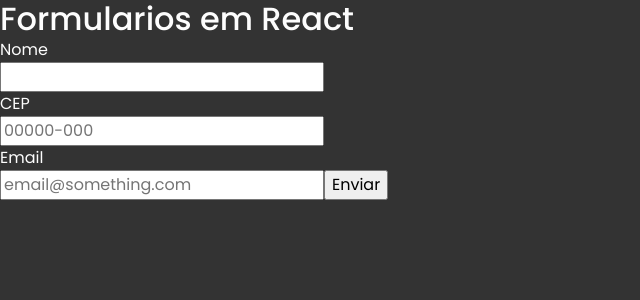
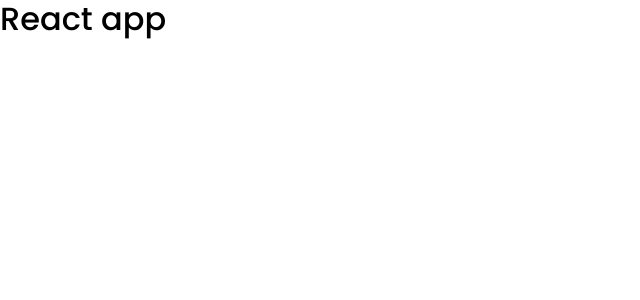
Before and after one commit to pedrodruviaro/origamid-react, a React (Create React App) app: page / in a window 1280 px wide. Shown: the top 300 px of the page, without its empty margins (0-640 px from the left). Built offline with nearby package versions, Linux system fonts and the light colour scheme.

Commit message:
iniciando projeto final

```diff
--- a/package.json
+++ b/package.json
@@ -6,8 +6,11 @@
     "@testing-library/jest-dom": "^5.11.4",
     "@testing-library/react": "^11.1.0",
     "@testing-library/user-event": "^12.1.10",
+    "history": "^5.1.0",
+    "prop-types": "^15.7.2",
     "react": "^17.0.2",
     "react-dom": "^17.0.2",
+    "react-router-dom": "^6.0.0-beta.8",
     "react-scripts": "4.0.3",
     "web-vitals": "^1.0.1"
   },
--- a/public/index.html
+++ b/public/index.html
@@ -3,6 +3,7 @@
     <head>
         <meta charset="utf-8" />
         <meta name="viewport" content="width=device-width, initial-scale=1" />
+        <meta name="description" />
         <title>React - Origamid</title>
     </head>
     <body>
--- a/src/App.js
+++ b/src/App.js
@@ -1,9 +1,7 @@
-import { Formularios } from "./Formularios";
-
 export const App = () => {
     return (
         <>
-            <Formularios />
+            <h1>React app</h1>
         </>
     );
 };
--- a/src/Formularios.jsx
+++ /dev/null
@@ -1,42 +0,0 @@
-import { Input } from "./components/Input";
-import { useForm } from "./hooks/useForm";
-
-export const Formularios = () => {
-    const cep = useForm("cep");
-    const email = useForm("email");
-    const nome = useForm(false);
-
-    const handleSubmit = (e) => {
-        e.preventDefault();
-        if (cep.validate() && email.validate()) {
-            console.log("enviar");
-        } else {
-            console.log("nao enviar");
-        }
-    };
-
-    return (
-        <div>
-            <h1>Formularios em React</h1>
-            <form onSubmit={handleSubmit}>
-                <Input type="text" label="Nome" id="nome" {...nome} />
-                <Input
-                    type="text"
-                    label="CEP"
-                    id="cep"
-                    placeholder="00000-000"
-                    {...cep}
-                />
-
-                <Input
-                    type="email"
-                    label="Email"
-                    id="email"
-                    placeholder="email@something.com"
-                    {...email}
-                />
-                <button type="submit">Enviar</button>
-            </form>
-        </div>
-    );
-};
--- a/src/components/Input.jsx
+++ /dev/null
@@ -1,25 +0,0 @@
-export const Input = ({
-    label,
-    id,
-    value,
-    onChange,
-    onBlur,
-    type,
-    placeholder,
-    error,
-}) => {
-    return (
-        <>
-            <label htmlFor={id}>{label}</label>
-            <input
-                type={type}
-                id={id}
-                value={value}
-                placeholder={placeholder}
-                onChange={onChange}
-                onBlur={onBlur}
-            />
-            {error && <p>{error}</p>}
-        </>
-    );
-};
--- a/src/hooks/useForm.js
+++ /dev/null
@@ -1,53 +0,0 @@
-import { useState } from "react";
-
-const types = {
-    cep: {
-        regex: /^\d{5}-?\d{3}$/,
-        message: "CEP inválido",
-    },
-    email: {
-        regex: /^(([^<>()[\]\\.,;:\s@"]+(\.[^<>()[\]\\.,;:\s@"]+)*)|(".+"))@((\[[0-9]{1,3}\.[0-9]{1,3}\.[0-9]{1,3}\.[0-9]{1,3}\])|(([a-zA-Z\-0-9]+\.)+[a-zA-Z]{2,}))$/,
-        message: "Email inválido",
-    },
-};
-
-/*
-    usage => useForm('cep')
-*/
-
-export const useForm = (type) => {
-    const [value, setValue] = useState("");
-    const [error, setError] = useState(null);
-
-    function validate(value) {
-        if (type === false) {
-            return true;
-        }
-        if (value.length === 0) {
-            setError("Preencha um valor");
-            return false;
-        } else if (types[type] && !types[type].regex.test(value)) {
-            setError(types[type].message);
-            return false;
-        } else {
-            setError(null);
-            return true;
-        }
-    }
-
-    function onChange({ target }) {
-        if (error) {
-            validate(target.value);
-        }
-        setValue(target.value);
-    }
-
-    return {
-        value,
-        setValue,
-        error,
-        onChange,
-        onBlur: () => validate(value),
-        validate: () => validate(value),
-    };
-};
--- a/src/index.js
+++ b/src/index.js
@@ -3,6 +3,7 @@
 import { App } from "./App";
 
 import "./styles/reset.css";
+import "./styles/global.css";
 
 render(
     <StrictMode>
--- /dev/null
+++ b/src/styles/global.css
@@ -0,0 +1,19 @@
+.animate-left {
+    animation: animate-left 200ms forwards;
+}
+
+@keyframes animate-left {
+    from {
+        transform: translateX(-20px);
+        opacity: 0;
+    }
+    to {
+        transform: initial;
+        opacity: 1;
+    }
+}
+
+/* -------------------------- */
+img {
+    max-width: 150px;
+}
--- a/src/styles/reset.css
+++ b/src/styles/reset.css
@@ -115,10 +115,3 @@
     font-size: 1rem;
     padding: 0.5rem;
 } */
-label {
-    display: flex;
-}
-body {
-    background-color: #333;
-    color: #fdfdfd;
-}
```
Also changed, not shown: src/components/Checkbox.jsx (deleted, +0 -28 lines), src/components/Radio.jsx (deleted, +0 -19 lines), src/components/Select.jsx (deleted, +0 -21 lines), 1 other file (tests, documents, lock files or other folders).
